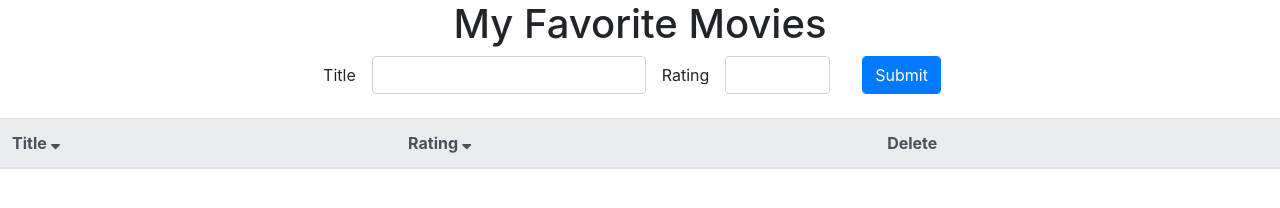
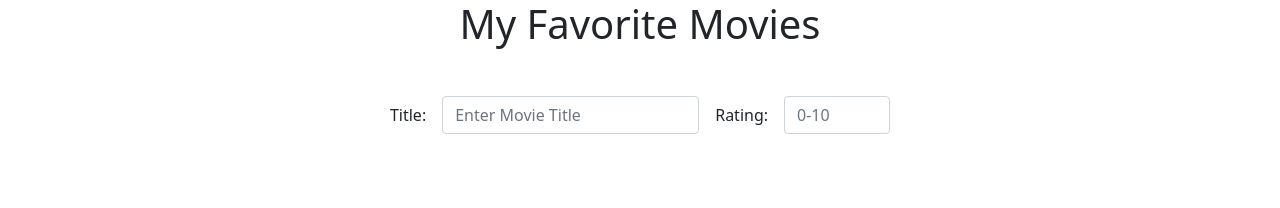
Before and after one commit to jquatjr/jQueryDomPractice, a plain HTML site: page MoviesProject/movies.html in a window 1280 px wide. Drawn offline with nearby package versions, Linux system fonts and the light colour scheme.

Commit message:
starter bootstrap for project

```diff
--- a/MoviesProject/movies.html
+++ b/MoviesProject/movies.html
@@ -6,47 +6,42 @@
     <meta http-equiv="X-UA-Compatible" content="IE=edge">
     <meta name="viewport" content="width=device-width, initial-scale=1.0">
     <title>jQuery Movies Exercise</title>
-    <link rel="stylesheet" href="https://stackpath.bootstrapcdn.com/bootstrap/4.1.3/css/bootstrap.min.css"
-        integrity="sha384-MCw98/SFnGE8fJT3GXwEOngsV7Zt27NXFoaoApmYm81iuXoPkFOJwJ8ERdknLPMO" crossorigin="anonymous">
-    <link rel="stylesheet" href="https://cdnjs.cloudflare.com/ajax/libs/font-awesome/5.8.2/css/all.css">
+    <link href="https://cdn.jsdelivr.net/npm/bootstrap@5.1.3/dist/css/bootstrap.min.css" rel="stylesheet"
+        integrity="sha384-1BmE4kWBq78iYhFldvKuhfTAU6auU8tT94WrHftjDbrCEXSU1oBoqyl2QvZ6jIW3" crossorigin="anonymous">
+    <link rel="stylesheet" href="https://cdnjs.cloudflare.com/ajax/libs/font-awesome/6.0.0-beta2/css/all.min.css"
+        integrity="sha512-YWzhKL2whUzgiheMoBFwW8CKV4qpHQAEuvilg9FAn5VJUDwKZZxkJNuGM4XkWuk94WCrrwslk8yWNGmY1EduTA=="
+        crossorigin="anonymous" referrerpolicy="no-referrer" />
+
 </head>
 
 <body>
-    <div class="main-heading text-center">
-        <h1>My Favorite Movies</h1>
-
-        <form class="form-inline justify-content-center" id="new-movie-form">
-            <div class="form-group">
-                <label for="title">Title
-                    <input type="text" required id="title" class="form-control mx-sm-3">
-            </div>
-
-            <div class="form-group">
-                <label for="rating">Rating
-                    <input type="number" required min="0" max="10" id="rating" class="form-control mx-sm-3">
-            </div>
-
-            <div class="form-group">
-                <button type="submit" class="btn btn-primary form-control mx-sm-3">Submit</button>
+    <h1 class="text-center mb-5">My Favorite Movies</h1>
+    <div class="container">
+        <form id="new-movie-form">
+            <div class="row g-3 align-items-center justify-content-center">
+                <div class="col-auto">
+                    <label for="title" class="col-form-label">Title: </label>
+                </div>
+                <div class="col-auto">
+                    <input type="text" class="form-control" placeholder="Enter Movie Title">
+                </div>
+                <div class="col-auto">
+                    <label for="rating" class="col-form-label">Rating: </label>
+                </div>
+                <div class="col-auto">
+                    <input type="number" required min="0" max="10" class="form-control" placeholder="0-10">
+                </div>
             </div>
         </form>
     </div>
-    <br>
-    <table class="table table-striped table-hover">
-        <thead class="thead-light">
-            <tr>
-                <th scope="col">Title <i id="title" class="fas fa-sort-down"></i></th>
 
-                <th scope="col">Rating <i id="rating" class="fas fa-sort-down"></i></th>
-                <th scope="col">Delete </i></th>
-            </tr>
-        </thead>
-        <tbody id="movie-table-body">
+    </form>
 
-        </tbody>
-    </table>
     <script src="https://code.jquery.com/jquery-3.6.0.min.js"
         integrity="sha256-/xUj+3OJU5yExlq6GSYGSHk7tPXikynS7ogEvDej/m4=" crossorigin="anonymous"></script>
+    <script src="https://cdn.jsdelivr.net/npm/bootstrap@5.1.3/dist/js/bootstrap.bundle.min.js"
+        integrity="sha384-ka7Sk0Gln4gmtz2MlQnikT1wXgYsOg+OMhuP+IlRH9sENBO0LRn5q+8nbTov4+1p"
+        crossorigin="anonymous"></script>
     <script src="movies.js"></script>
 </body>
 
```
